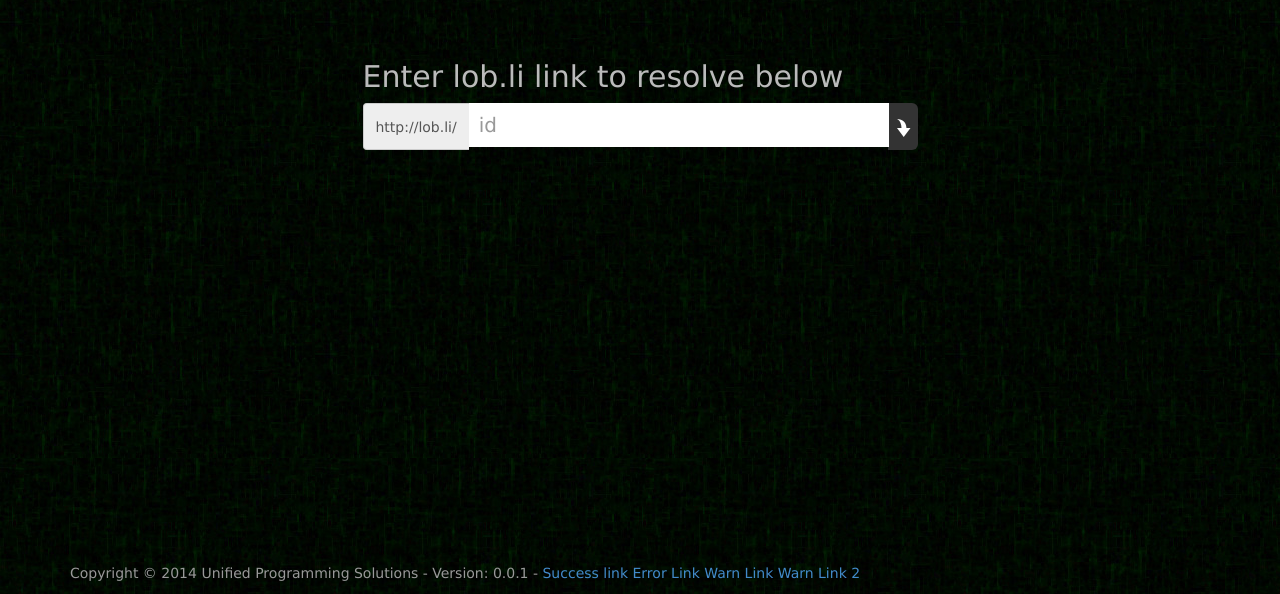
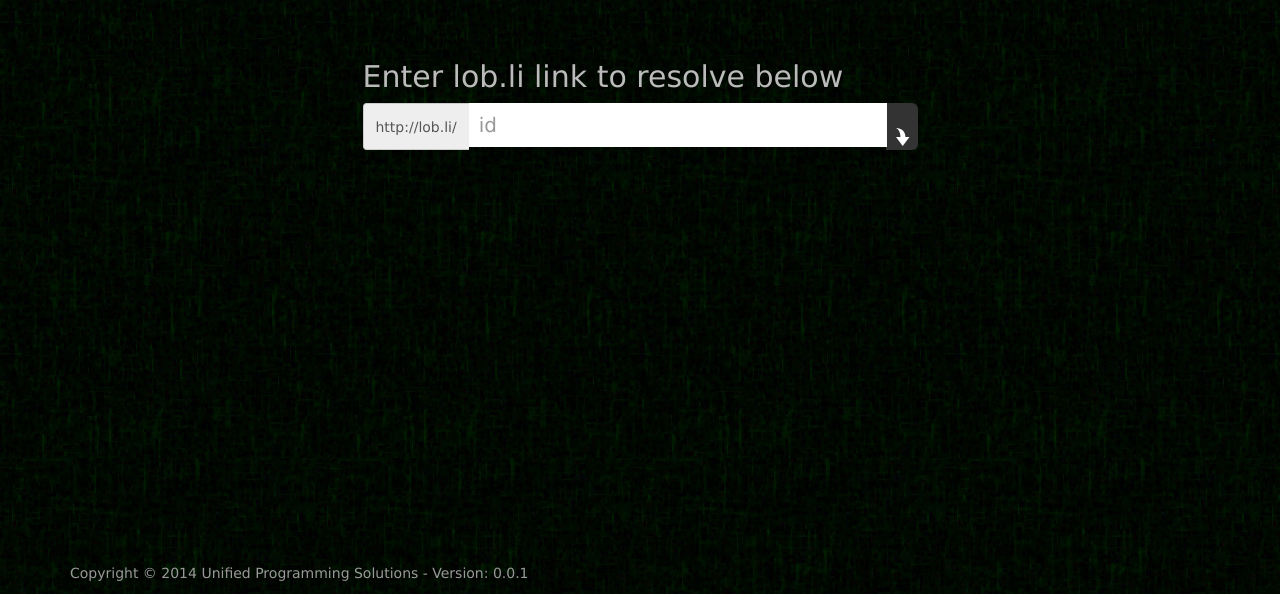
Before and after one commit to gamaio/lobli, a PHP site: page /resolve.php in a window 1280 px wide. Shown: the part 206-800 px from the top of the page. Run offline with PHP 8.4, Linux system fonts and the light colour scheme; data that the repository does not hold is empty; some libraries are stand-ins or nearby versions.

Commit message:
Change submitbtn to type submit, remove placeholder php for messages and smaller jquery
Changes to reflect commit:160af787

```diff
--- a/Website/resolve.php
+++ b/Website/resolve.php
@@ -30,8 +30,9 @@
             <div class="input-group">
               <span class="input-group-addon">http://lob.li/</span>
               <input type="text" class="form-control input-lg" id="link" placeholder="id" required autofocus>
+              <input type="hidden" name="<?php echo $catchid; ?>" value="<?php echo $catchVal; ?>"/>
               <span class="input-group-btn">
-                <button type="button" class="btn btn-primary btn-lg btn-block submitbtn">
+                <button type="submit" class="btn btn-primary btn-lg submitbtn">
                   <span class="glyphicon glyphicon-share-alt icon-rotate"></span>
                 </button>
               </span>
@@ -47,46 +48,6 @@
               </div>
             </div>
           </div>
-
-          <?php if(isset($_GET['errmsg'])){ ?>
-
-          <div class="alert alert-danger" id="message">
-            Oh noes! An error has occured.
-          </div>
-
-          <?php } if(isset($_GET['gomsg'])){ ?>
-
-          <div class="alert alert-success" id="message">
-            Your link: <a href="#" title="HTML Title of website being resolved">
-            <span class="longlink">Lorem ipsum dolor sit amet, consectetuer adipiscing elit, sed diam nonummy nibh euismod tincidunt ut laoreet dolore magna aliquam erat volutpat. Ut wisi enim ad minim veniam, quis nostrud exerci tation ullamcorper suscipit lobortis nisl ut aliquip ex ea commodo consequat.
-            </span></a>
-
-            <a href="#" id="copylink" title="Copy Link">
-              <span class="glyphicon glyphicon-link" style="float:right;padding-right:1%;"></span>
-            </a>
-          </div>
-
-          <?php } if(isset($_GET['warnmsg'])){ ?>
-
-          <div class="alert alert-warning" id="message">
-            Your link: <a href="#" title="HTML Title of website being resolved">
-            <span class="longlink2">Lorem ipsum dolor sit amet, consectetuer adipiscing elit, sed diam nonummy nibh euismod tincidunt ut laoreet dolore magna aliquam erat volutpat. Ut wisi enim ad minim veniam, quis nostrud exerci tation ullamcorper suscipit lobortis nisl ut aliquip ex ea commodo consequat.
-            </span></a> is not a lob.li link.<br> However we found that it has been shortened. <a href="#" title="HTML Title of website being shortened">lob.li/123</a>
-            <a href="#" id="copylink" title="Copy Link">
-              <span class="glyphicon glyphicon-link" style="float:right;padding-right:1%;"></span>
-            </a>
-          </div>
-
-          <?php } if(isset($_GET['warnmsg2'])){ ?>
-
-          <div class="alert alert-warning" id="message">
-            Your link: <a href="#" title="HTML Title of website being resolved">
-            <span class="longlink">Lorem ipsum dolor sit amet, consectetuer adipiscing elit, sed diam nonummy nibh euismod tincidunt ut laoreet dolore magna aliquam erat volutpat. Ut wisi enim ad minim veniam, quis nostrud exerci tation ullamcorper suscipit lobortis nisl ut aliquip ex ea commodo consequat.
-            </span></a> is not a lob.li link and has not been shortened.
-          </div>
-
-          <?php } ?>
-
         </div>
         <div class="col-md-3"></div>
       </div>
@@ -94,7 +55,7 @@
 
     <div id="footer" style="position:absolute;width:100%;bottom:1px;">
       <div class="container">
-        <p class="text-muted">Copyright &copy; 2014 Unified Programming Solutions - Version: 0.0.1 - <a href="?gomsg">Success link</a> <a href="?errmsg">Error Link</a> <a href="?warnmsg">Warn Link</a> <a href="?warnmsg2">Warn Link 2</a></p>
+        <p class="text-muted">Copyright &copy; 2014 Unified Programming Solutions - Version: 0.0.1</p>
       </div>
     </div>
 
@@ -141,14 +102,12 @@
         $.post("process.php?token=<?php echo $token; ?>", $(this).serialize(), function(data){
           $("#message").hide().slideDown("fast");
           $("#theLoader").hide();
-          if($('#error').length){
-            $('#short-button').removeClass('btn-primary');
-            $('#short-button').removeClass('btn-success');
-            $('#short-button').addClass('btn-danger');
+          if($('#danger').length){
+            $('#short-button').removeClass("btn-primary btn-success btn-warning").addClass("btn-danger");
           }else if($('#success').length){
-            $('#short-button').removeClass('btn-primary');
-            $('#short-button').removeClass('btn-danger');
-            $('#short-button').addClass('btn-success');
+            $('#short-button').removeClass("btn-primary btn-danger btn-warning").addClass("btn-success");
+          }else if($('#warning').length){
+            $('#short-button').removeClass("btn-primary btn-success btn-danger").addClass("btn-warning");
           }
         });
       });
```
